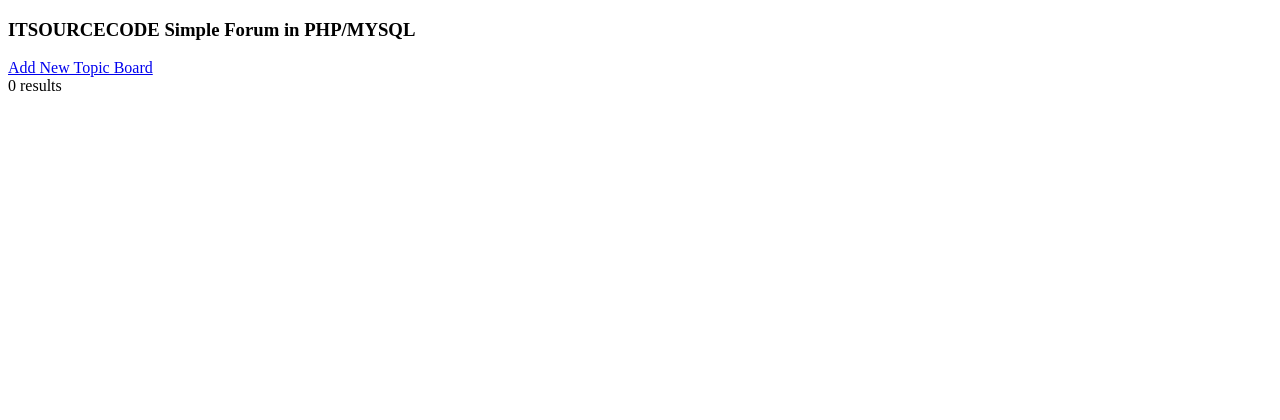
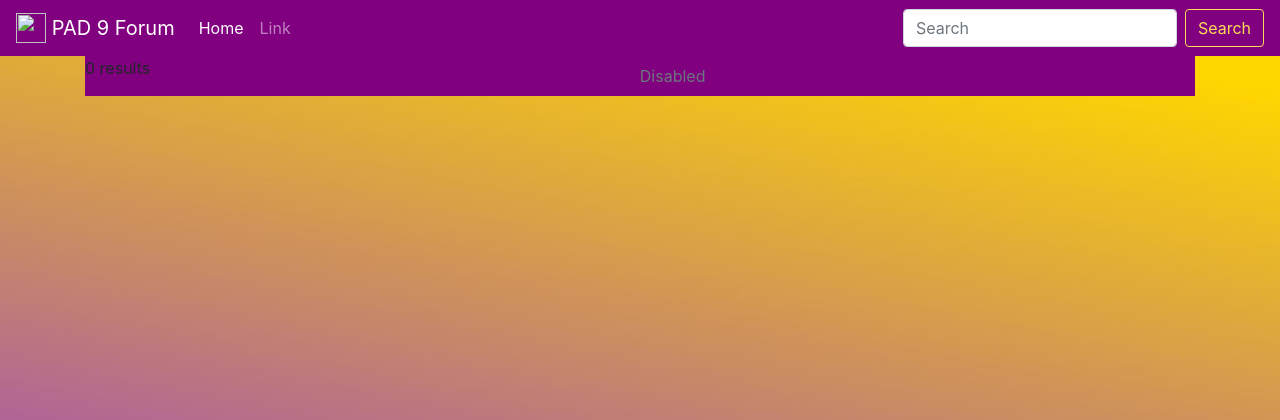
Before and after one commit to RoemIko/XSS, a PHP site: page / in a window 1280 px wide. Shown: the top 420 px of the page. Run offline with PHP 8.4, Linux system fonts and the light colour scheme; data that the repository does not hold is empty.

Commit message:
Add files via upload

```diff
--- a/index.php
+++ b/index.php
@@ -1,25 +1,65 @@
-<?php include 'connection.php'; ?>
+<?php include 'connection.php' ?>
 <!DOCTYPE html>
 <html>
+
 <head>
   <meta charset=”UTF-8″>
   <title>PAD9 Forum</title>
+  <link rel="stylesheet" href="css/bootstrap.css" type="text/css">
 </head>
+
 <body>
-<h3>ITSOURCECODE Simple Forum in PHP/MYSQL</h3>
-<a href=”add-board.php”>Add New Topic Board</a><br>
+  <nav class="navbar navbar-expand-lg navbar-dark" style="background-color: purple;">
+    <a class="navbar-brand" href="#">
+      <img src="" width="30" height="30" class="d-inline-block align-top" alt="">
+      PAD 9 Forum
+    </a>
+    <button class="navbar-toggler" type="button" data-toggle="collapse" data-target="#navbarSupportedContent" aria-controls="navbarSupportedContent" aria-expanded="false" aria-label="Toggle navigation">
+      <span class="navbar-toggler-icon"></span>
+    </button>
+
+    <div class="collapse navbar-collapse" id="navbarSupportedContent">
+      <ul class="navbar-nav mr-auto">
+        <li class="nav-item active">
+          <a class="nav-link" href="#">Home <span class="sr-only">(current)</span></a>
+        </li>
+        <li class="nav-item">
+          <a class="nav-link" href="#">Link</a>
+        </li>
+
+      </ul>
+      <form class="form-inline my-2 my-lg-0">
+        <input class="form-control mr-sm-2" type="search" placeholder="Search" aria-label="Search">
+        <button class="btn btn-outline-success my-2 my-sm-0" type="submit">Search</button>
+      </form>
+    </div>
+  </nav>
+  <div class="container">
+    <div id="content">
+      <nav class="nav nav-pills nav-fill">
         <?php
-$sql = "SELECT cat_name, cat_description FROM categories";
+        $sql = "SELECT cat_id, cat_name FROM categories";
         $result = $conn->query($sql);
-
+        $i = 0;
         if ($result->num_rows > 0) {
           // output data of each row
-    while($row = $result->fetch_assoc()) {
-        echo "Name: " . $row["cat_name"]. " Description " . $row["cat_description"]. "<br>";
+          while ($row = $result->fetch_assoc()) {
+            echo '<a class="nav-item nav-link cat" href="board.php?id='.$row["cat_id"].'">' . $row["cat_name"] . '</a>';
+            $i++;
           }
         } else {
           echo "0 results";
         }
+        $conn->close();
         ?>
+        <a class="nav-item nav-link disabled" href="#" tabindex="-1" aria-disabled="true">Disabled</a>
+      </nav>
+    </div>
+    <div id="table">
+    </div>
+    <div id="footer">
+    </div>
+  </div>
 </body>
+
 </html>
```
Also changed, not shown: board.php (+32 -10 lines), index.html (+7 -2 lines), connection.php (line endings or trailing spaces). Lines whose indentation alone changed are shown as unchanged.
